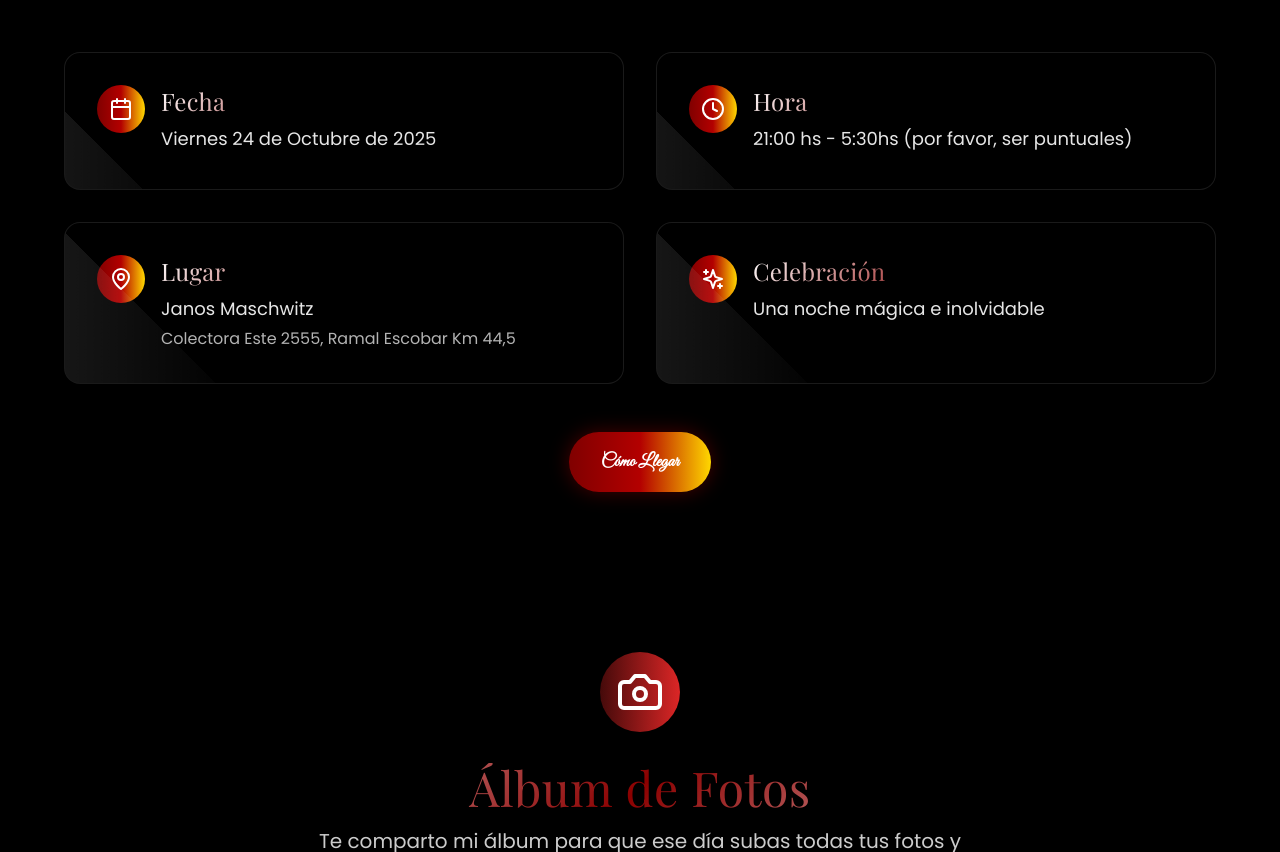
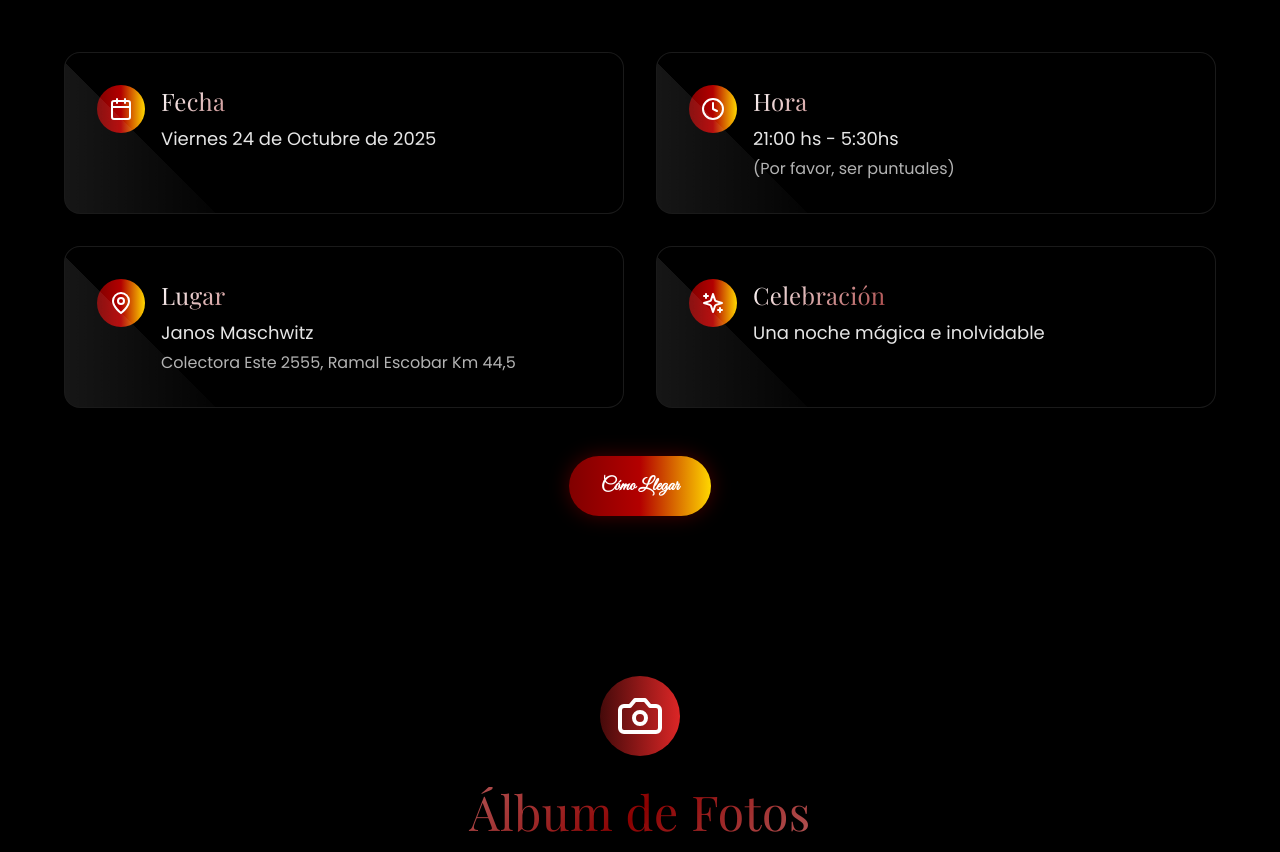
Before and after one commit to SantiagoLuro/modelo-fiestas, a React (Vite) app: page / in a window 1280 px wide. Shown: the part 1560-2412 px from the top of the page. Built offline with nearby package versions, Linux system fonts and the light colour scheme.

Commit message:
update portfolio

```diff
--- a/src/components/EventDetails.jsx
+++ b/src/components/EventDetails.jsx
@@ -12,7 +12,8 @@ const EventDetails = () => {
     {
       icon: Clock,
       title: 'Hora',
-      info: '21:00 hs - 5:30hs (por favor, ser puntuales)',
+      info: '21:00 hs - 5:30hs',
+      subtitle: '(Por favor, ser puntuales)',
     },
     {
       icon: MapPin,
```
